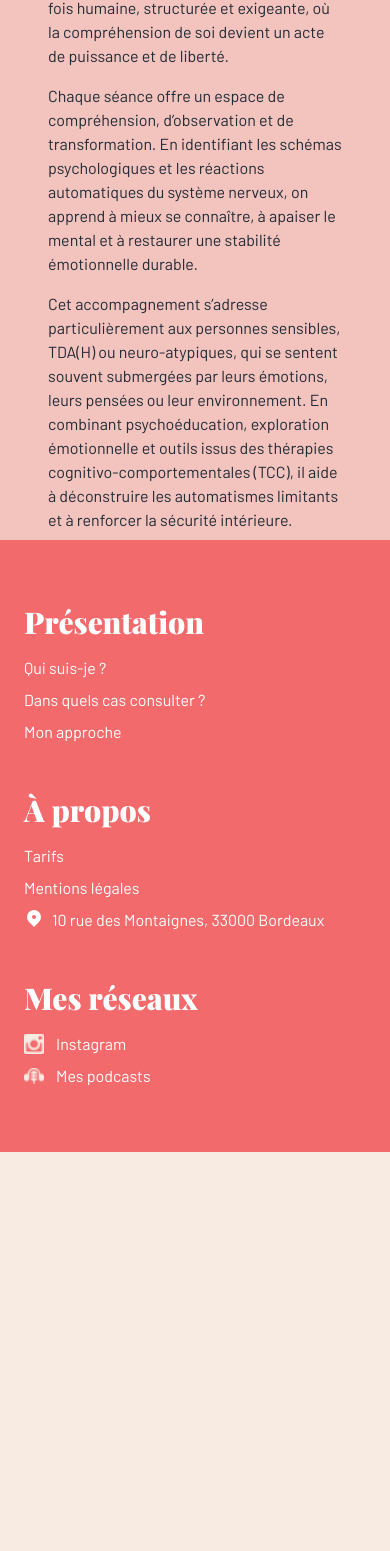
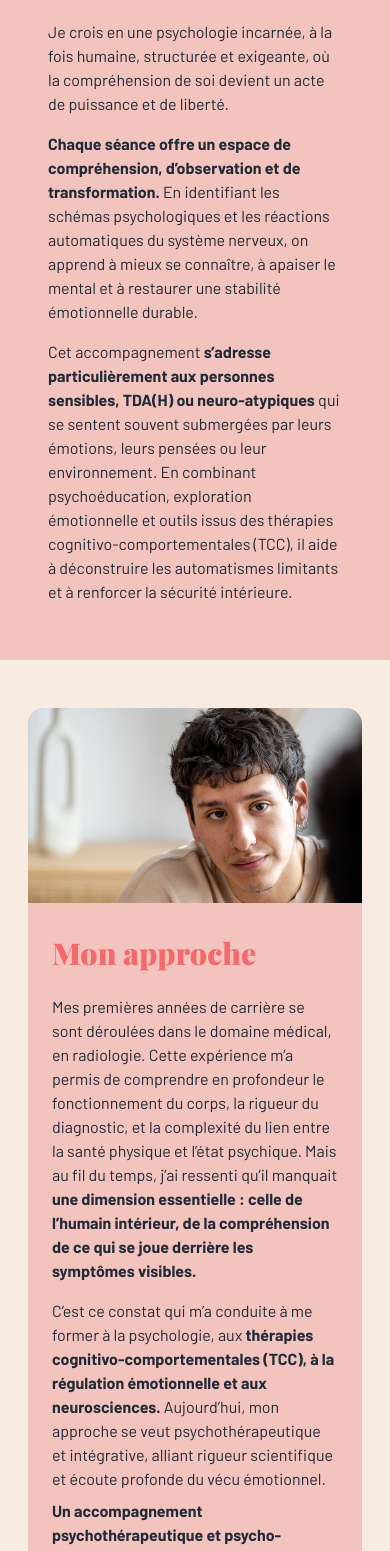
Before and after one commit to nicochnz/Elody_Psy, a Next.js app in the folder elody_psy/: page /pages/presentation in a window 390 px wide. Shown: the part 1652-3203 px from the top of the page. Before the commit the page ends 2804 px from the top, so only its background shows below. Built offline with nearby package versions, Linux system fonts and the light colour scheme.

Commit message:
second section mobile

```diff
--- a/elody_psy/app/pages/presentation/page.tsx
+++ b/elody_psy/app/pages/presentation/page.tsx
@@ -7,7 +7,7 @@ export default function Presentation() {
   return (
     <div>
       <Header/>
-      <section className="bg-primary">
+      <section className="bg-primary py-12">
         <h1 className="text-3xl font-black text-secondary py-8 text-center uppercase">À propos de moi</h1>
         <Image src="/third_home.png" alt="À propos de moi" width={290} height={290} className="rounded-full justify-center mx-auto mb-8 aspect-square object-cover" />
         <p className="py-2 px-12"><span className="font-bold">Je m’appelle Elody Adjei Owusu, psychopraticienne spécialisée </span> en psychothérapie intégrative, neurosciences et régulation émotionnelle. </p>
@@ -21,8 +21,19 @@ export default function Presentation() {
           </p>
         </div>
         <p className="py-2 px-12">Je crois en une psychologie incarnée, à la fois humaine, structurée et exigeante, où la compréhension de soi devient un acte de puissance et de liberté. </p>
-        <p className="py-2 px-12">Chaque séance offre un espace de compréhension, d’observation et de transformation. En identifiant les schémas psychologiques et les réactions automatiques du système nerveux, on apprend à mieux se connaître, à apaiser le mental et à restaurer une stabilité émotionnelle durable. </p>
-        <p className="py-2 px-12">Cet accompagnement s’adresse particulièrement aux personnes sensibles, TDA(H) ou neuro-atypiques, qui se sentent souvent submergées par leurs émotions, leurs pensées ou leur environnement. En combinant psychoéducation, exploration émotionnelle et outils issus des thérapies cognitivo-comportementales (TCC), il aide à déconstruire les automatismes limitants et à renforcer la sécurité intérieure. </p>
+        <p className="py-2 px-12"> <span className="font-bold">Chaque séance offre un espace de compréhension, d’observation et de transformation.</span> En identifiant les schémas psychologiques et les réactions automatiques du système nerveux, on apprend à mieux se connaître, à apaiser le mental et à restaurer une stabilité émotionnelle durable. </p>
+        <p className="py-2 px-12">Cet accompagnement <span className="font-bold">s’adresse particulièrement aux personnes sensibles, TDA(H) ou neuro-atypiques</span> qui se sentent souvent submergées par leurs émotions, leurs pensées ou leur environnement. En combinant psychoéducation, exploration émotionnelle et outils issus des thérapies <span>cognitivo-comportementales (TCC)</span>, il aide à déconstruire les automatismes limitants et à renforcer la sécurité intérieure. </p>
+      </section>
+      <section className="bg-white-custom py-12 px-7">
+        <div className="bg-primary rounded-2xl">
+          <Image src="/approche_1.png" alt="Image de la présentation" width={350} height={193} className="object-cover w-full rounded-t-2xl mb-8" />
+          <div className="px-6">
+          <h1 className="text-3xl font-black text-secondary mb-4">Mon approche</h1>
+          <p className="py-2">Mes premières années de carrière se sont déroulées dans le domaine médical, en radiologie. Cette expérience m’a permis de comprendre en profondeur le fonctionnement du corps, la rigueur du diagnostic, et la complexité du lien entre la santé physique et l’état psychique. Mais au fil du temps, j’ai ressenti qu’il manquait <span className="font-bold"> une dimension essentielle : celle de l’humain intérieur, de la compréhension de ce qui se joue derrière les symptômes visibles.</span> </p>
+          <p className="py-2">C’est ce constat qui m’a conduite à me former à la psychologie, aux <span className="font-bold"> thérapies cognitivo-comportementales (TCC), à la régulation émotionnelle et aux neurosciences.</span> Aujourd’hui, mon approche se veut psychothérapeutique et intégrative, alliant rigueur scientifique et écoute profonde du vécu émotionnel. </p>
+          <p className="pb-[40px]"> <span className="font-bold">Un accompagnement psychothérapeutique et psycho-émotionnel permet de libérer les blocages intérieurs en reliant le corps, le mental et les émotions.</span> Il s’appuie sur les neurosciences, la psychologie et la régulation émotionnelle pour comprendre les mécanismes profonds qui influencent ton état intérieur, tes comportements et ta façon de réagir au monde. </p>
+          </div>
+        </div>
       </section>
       <Footer />
     </div>
```
Also changed, not shown: elody_psy/public/approche_1.png (added).
